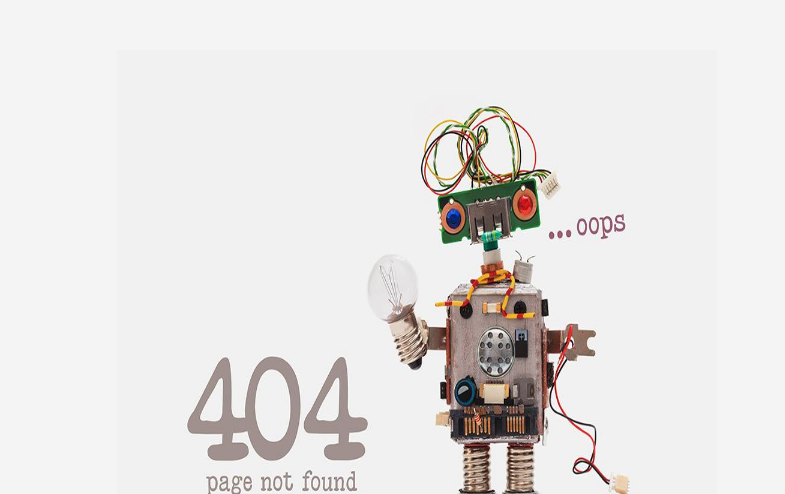
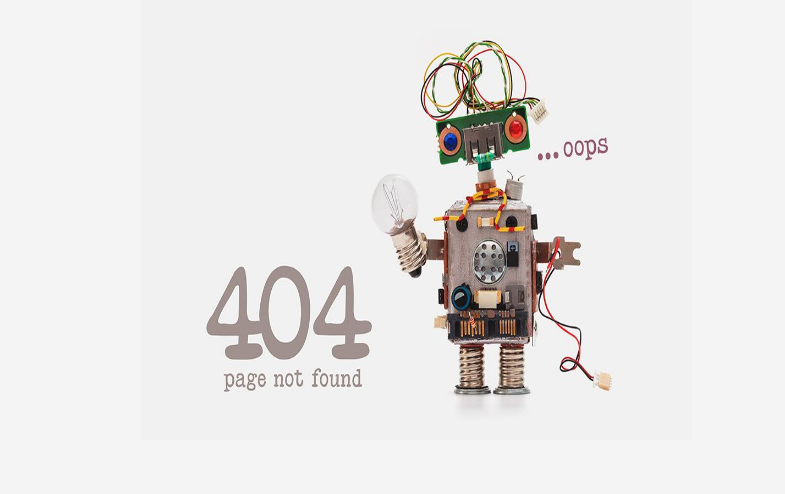
Before and after one commit to housseynou/404-page, a plain HTML site: page index.html in a window 1280 px wide. Shown: the part 73-567 px from the top of the page, without its empty margins (223-1008 px from the left). Drawn offline with Linux system fonts and the light colour scheme.

Commit message:
quelques changements

```diff
--- a/style.css
+++ b/style.css
@@ -4,7 +4,7 @@ body nav ul li{
     padding: 5px;
 }
 section{
-    margin-top: 100px;
+    margin-top: 40px;
     text-align: center;
     font-size: 300%;
 }
@@ -15,8 +15,8 @@ body nav ul li a{
     text-decoration: none;
 }
 section img{
-    height: 500px;
-    width: 600px;
+    height: 450px;
+    width: 550px;
     margin-top: -40px;
 }
 body{
```
